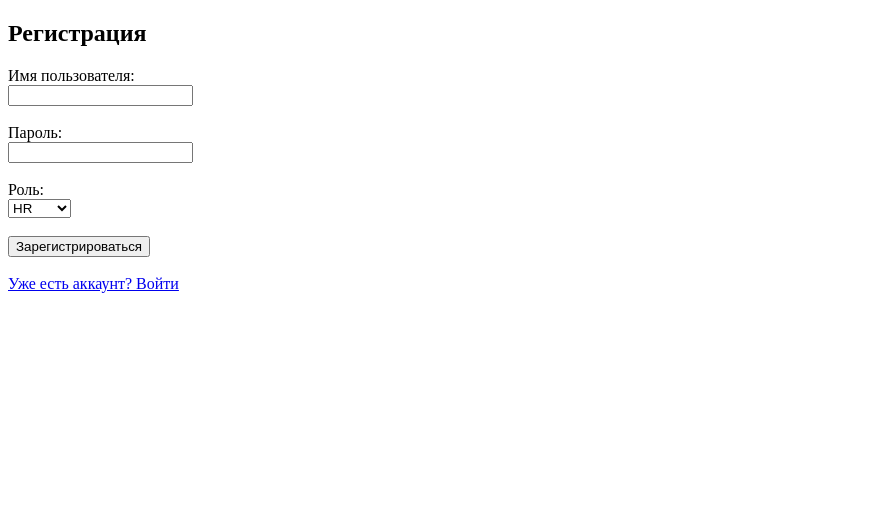
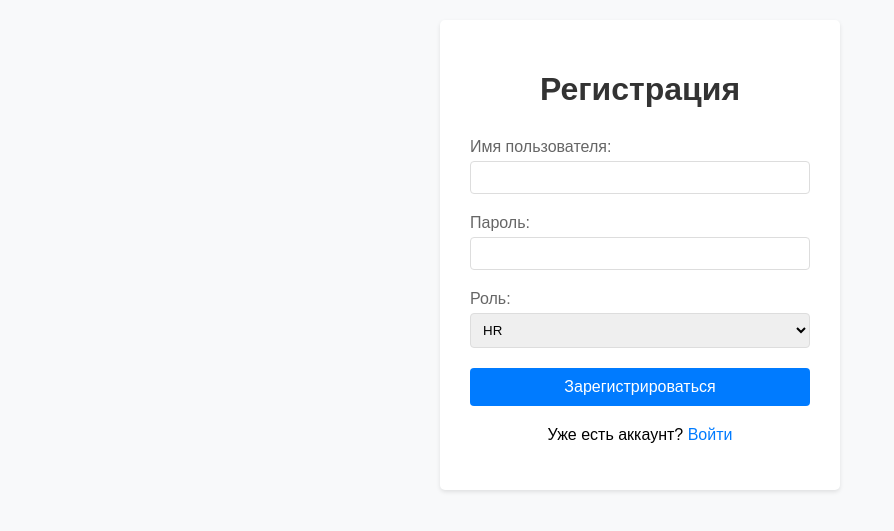
Before and after one commit to RainbowChuck/Resume, a FastAPI app: template templates/register.html in a window 1280 px wide. Shown: the top 531 px of the page, without its empty margins (0-894 px from the left). Run offline with FastAPI, Linux system fonts and the light colour scheme; the template is opened without the code that fills it, so the values that code supplies are empty; parts of the project's set-up code (start-up, migrations or seed data) failed here and were passed over.

Commit message:
register page update

```diff
--- a/templates/register.html
+++ b/templates/register.html
@@ -1,29 +1,112 @@
 <!-- templates/register.html -->
 <!DOCTYPE html>
-<html lang="ru">
+<html>
 <head>
-  <meta charset="UTF-8">
-  <title>Регистрация</title>
+    <meta charset="UTF-8">
+    <title>Регистрация</title>
+    <style>
+        body {
+            font-family: Arial, sans-serif;
+            max-width: 400px;
+            margin: 0 auto;
+            padding: 20px;
+            background: #f8f9fa;
+        }
+        .register-container {
+            background: white;
+            padding: 30px;
+            border-radius: 5px;
+            box-shadow: 0 2px 4px rgba(0, 0, 0, 0.1);
+        }
+        h1 {
+            text-align: center;
+            color: #333;
+            margin-bottom: 30px;
+        }
+        .form-group {
+            margin-bottom: 20px;
+        }
+        label {
+            display: block;
+            margin-bottom: 5px;
+            color: #666;
+        }
+        input[type="text"],
+        input[type="password"],
+        select {
+            width: 100%;
+            padding: 8px;
+            border: 1px solid #ddd;
+            border-radius: 4px;
+            box-sizing: border-box;
+        }
+        button {
+            width: 100%;
+            padding: 10px;
+            background: #007bff;
+            color: white;
+            border: none;
+            border-radius: 4px;
+            cursor: pointer;
+            font-size: 16px;
+        }
+        button:hover {
+            background: #0056b3;
+        }
+        .error {
+            color: #dc3545;
+            margin-bottom: 20px;
+            text-align: center;
+        }
+        .login-link {
+            text-align: center;
+            margin-top: 20px;
+        }
+        .login-link a {
+            color: #007bff;
+            text-decoration: none;
+        }
+        .login-link a:hover {
+            text-decoration: underline;
+        }
+    </style>
 </head>
 <body>
-  <h2>Регистрация</h2>
-  <form action="/register" method="post">
-    <label>Имя пользователя:</label><br>
-    <input type="text" name="username" required><br><br>
+    <div class="register-container">
+        <h1>Регистрация</h1>
 
-    <label>Пароль:</label><br>
-    <input type="password" name="password" required><br><br>
+        {% if error %}
+        <div class="error">
+            {{ error }}
+        </div>
+        {% endif %}
 
-    <label>Роль:</label><br>
-    <select name="role" required>
-      <option value="hr">HR</option>
-      <option value="dean">Декан</option>
-      <option value="admin">Админ</option>
-    </select><br><br>
+        <form method="POST" action="/register">
+            <div class="form-group">
+                <label for="username">Имя пользователя:</label>
+                <input type="text" id="username" name="username" required>
+            </div>
 
-    <button type="submit">Зарегистрироваться</button>
-  </form>
-  <br>
-  <a href="/login">Уже есть аккаунт? Войти</a>
+            <div class="form-group">
+                <label for="password">Пароль:</label>
+                <input type="password" id="password" name="password" required>
+            </div>
+
+            <div class="form-group">
+                <label for="role">Роль:</label>
+                <select id="role" name="role" required>
+                    <option value="hr">HR</option>
+                    <option value="dean">Dean</option>
+                    <option value="admin">Admin</option>
+                </select>
+            </div>
+
+            <button type="submit">Зарегистрироваться</button>
+        </form>
+
+        <div class="login-link">
+            <p>Уже есть аккаунт? <a href="/login">Войти</a></p>
+        </div>
+    </div>
 </body>
 </html>
```
